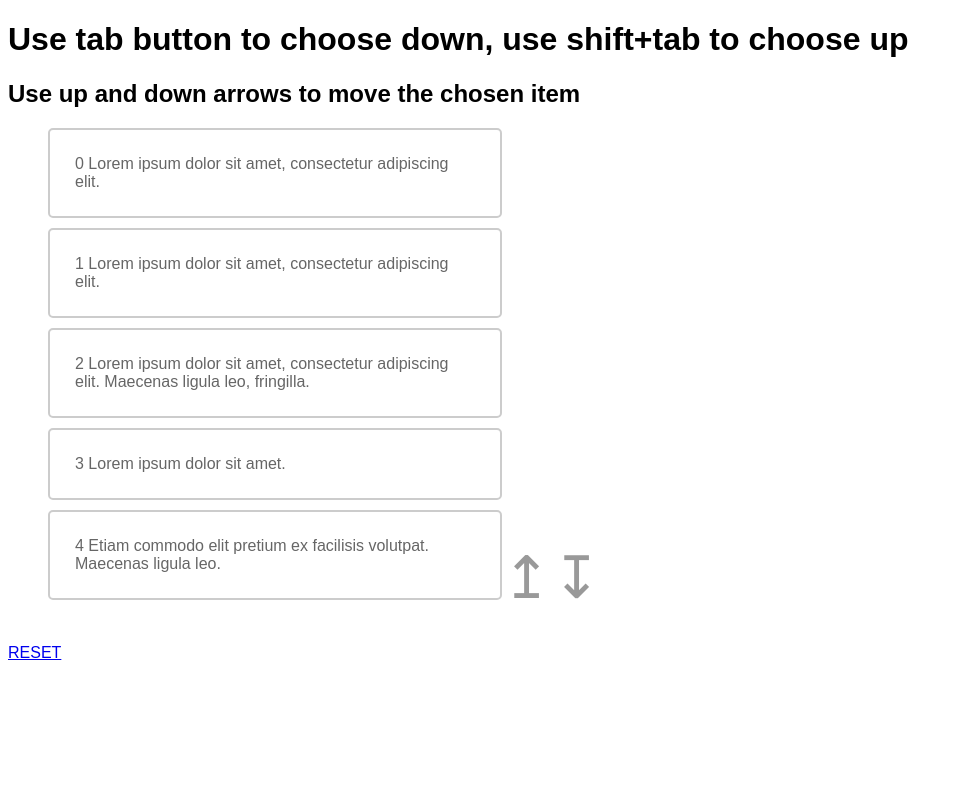
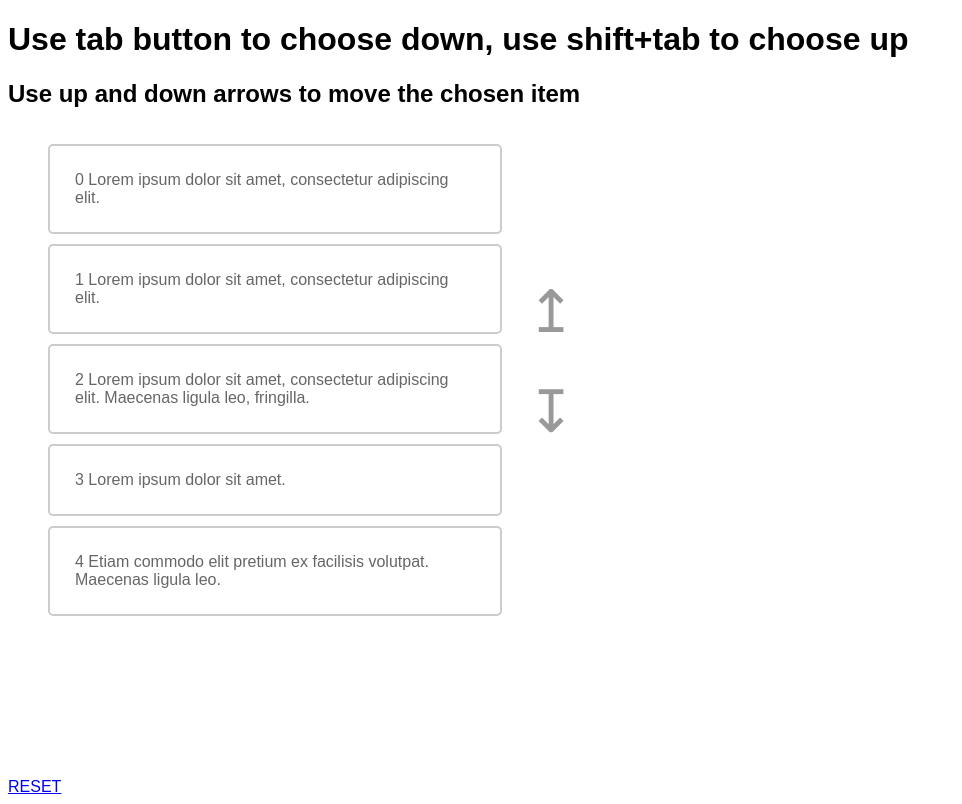
Before and after one commit to kschipulring/lorem-list, an Angular app: page / in a window 1280 px wide. Shown: the whole page, without its empty margins (0-962 px from the left). Built offline with nearby package versions, Linux system fonts and the light colour scheme.

Commit message:
button layout fixes

```diff
--- a/src/app/tabber-list/tabber-list.component.html
+++ b/src/app/tabber-list/tabber-list.component.html
@@ -14,12 +14,14 @@
 	  </li>
 	</ul>
 
-	<div id="upClickButton" (click)="shiftTabLocation(true)"
-	[ngClass]="{'disabled': disabledTop === true}"></div>
+	<div id="buttonContainer">
+		<div id="upClickButton" (click)="shiftTabLocation(true)"
+		[ngClass]="{'disabled': disabledTop === true}"></div>
 
-	<div id="downClickButton" (click)="shiftTabLocation(false)"
-	[ngClass]="{'disabled': disabledBottom === true}"
-	></div>
+		<div id="downClickButton" (click)="shiftTabLocation(false)"
+		[ngClass]="{'disabled': disabledBottom === true}"
+		></div>
+	</div>
 
 	<a name="reset">&nbsp;</a>
 	<a href="#reset" (click)="tabsReset()" class="resetLink" id="resetLink">
--- a/src/app/tabber-list/tabber-list.component.scss
+++ b/src/app/tabber-list/tabber-list.component.scss
@@ -24,6 +24,17 @@
 #upClickButton.disabled:after, #downClickButton.disabled:after{
 	color: #999;
 	cursor: not-allowed;
+}
+
+ul#theTabs{
+	float:left;
+}
+
+#buttonContainer{
+	float: left;
+  min-height: 500px;
+  padding-top: 150px;
+  margin-left: 20px;
 }
 
 li.li_tab{
```
